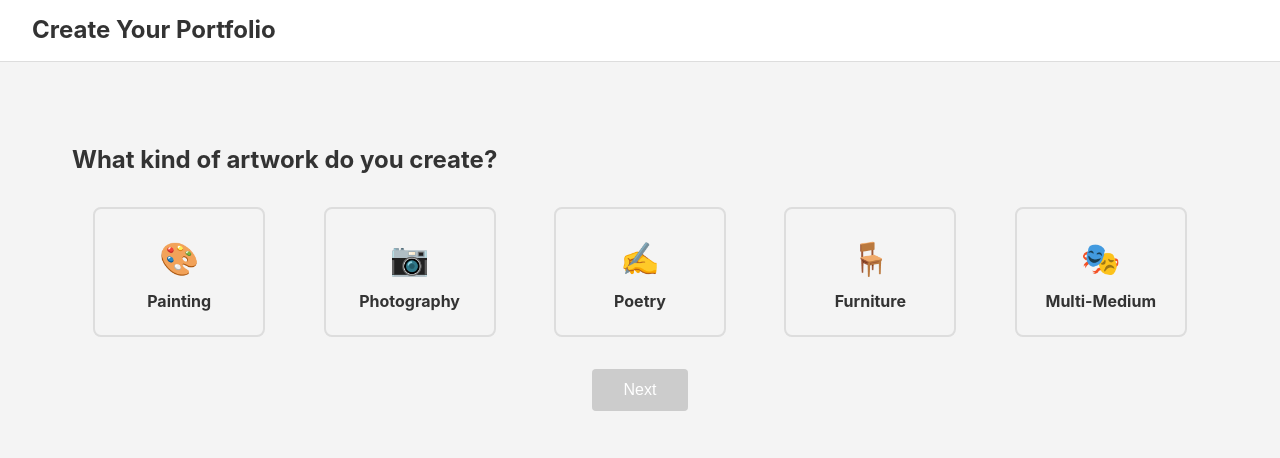
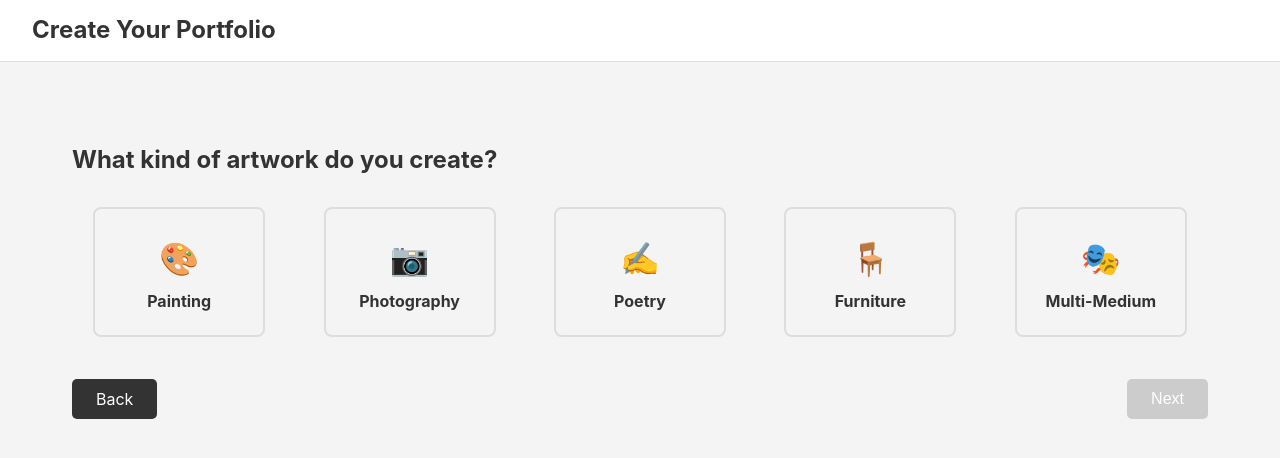
Before and after one commit to tartjason/tart-project, a website: page public/survey.html in a window 1280 px wide. Drawn offline with Linux system fonts and the light colour scheme; no server answers.

Commit message:
feat: add back-to-account navigation and improve button styling in survey flow

```diff
--- a/public/css/survey.css
+++ b/public/css/survey.css
@@ -108,10 +108,6 @@
     gap: 1rem;
 }
 
-/* Special case for step 1 where Next should be centered */
-#step-1 .step-navigation {
-    justify-content: center;
-}
 
 /* Next button styles */
 .next-btn {
@@ -250,10 +246,23 @@
     font-size: 1rem !important;
     cursor: pointer !important;
     transition: background-color 0.2s !important;
+    text-align: center !important;
+    display: inline-flex !important;
+    align-items: center !important;
+    justify-content: center !important;
+    line-height: 1 !important;
+    -webkit-appearance: none !important;
+    appearance: none !important;
 }
 
 .survey-step .step-navigation .btn:hover {
     background: #555 !important;
+}
+
+/* Keep disabled state visible even with general !important overrides */
+.survey-step .step-navigation .btn:disabled {
+    background: #ccc !important;
+    cursor: not-allowed !important;
 }
 
 /* Ensure Revert button in preview header matches */
--- a/public/js/siteBuilding/survey.js
+++ b/public/js/siteBuilding/survey.js
@@ -235,6 +235,8 @@ class PortfolioSurvey {
         document.querySelectorAll('.prev-btn').forEach(btn => {
             const stepEl = btn.closest('.survey-step');
             if (stepEl && (stepEl.id === 'step-preview' || stepEl.id === 'step-style')) return;
+            // Allow dedicated Back-to-account link to navigate normally
+            if (btn.id === 'back-to-account') return;
             btn.addEventListener('click', () => {
                 this.prevStep();
             });
--- a/public/survey.html
+++ b/public/survey.html
@@ -40,7 +40,8 @@
                             <h3>Multi-Medium</h3>
                         </div>
                     </div>
-                    <div style="text-align: center; margin-top: 2rem;">
+                    <div class="step-navigation">
+                        <a href="account.html" class="btn prev-btn" id="back-to-account">Back</a>
                         <button type="button" class="btn next-btn" disabled>Next</button>
                     </div>
                 </div>
```
